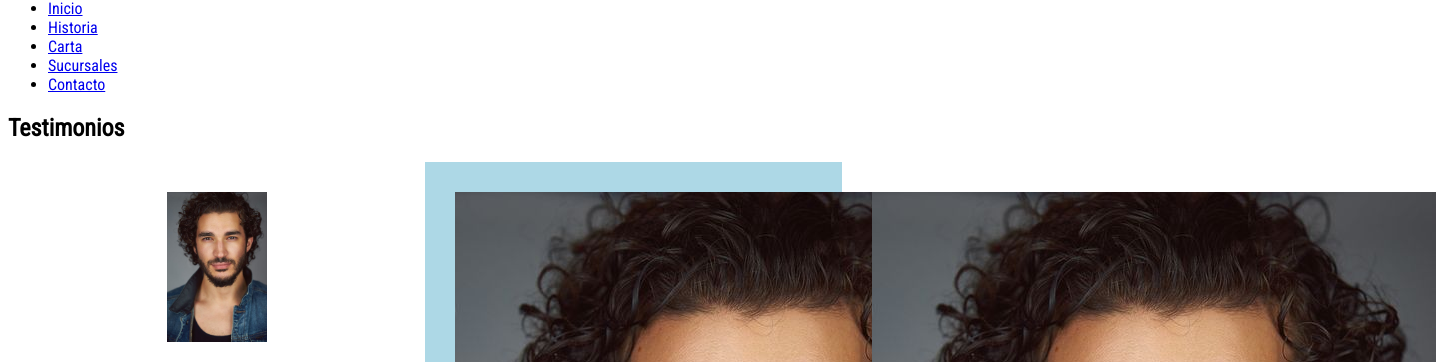
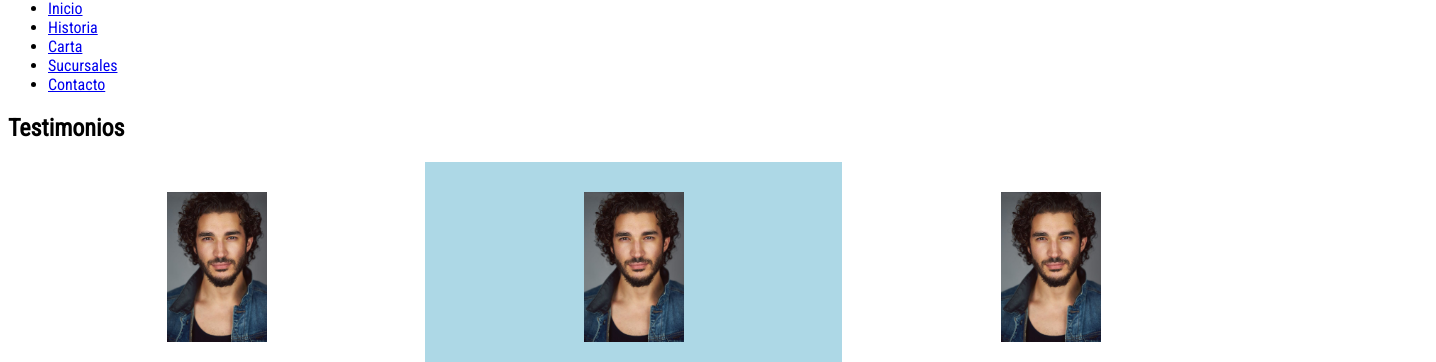
Before and after one commit to GioHe/fuente-soda, a plain HTML site: page index.html in a window 1280 px wide. Shown: the part 429-791 px from the top of the page, 1436 px wide, since content can reach past the window. Drawn offline with Linux system fonts and the light colour scheme.

Commit message:
cambios en img

```diff
--- a/index.html
+++ b/index.html
@@ -74,7 +74,7 @@
 
             <div class="columna-2">
                 <div class="testimonio">
-                    <img src="img/retrato juan perez.jpg" alt="Foto de Pedro Rodríguez" />
+                    <img class="retrato" src="img/retrato juan perez.jpg" alt="Foto de Pedro Rodríguez" />
                     <h3>Pedro Rodríguez</h3>
                     <p>
                         Lorem ipsum dolor sit amet consectetur adipisicing elit.
@@ -91,7 +91,7 @@
 
             <div class="columna-3">
                 <div class="testimonio">
-                    <img src="img/retrato juan perez.jpg" alt="Foto de José González" />
+                    <img class="retrato" src="img/retrato juan perez.jpg" alt="Foto de José González" />
                     <h3>José González</h3>
                     <p>
                         Lorem ipsum dolor sit amet consectetur adipisicing elit.
```
